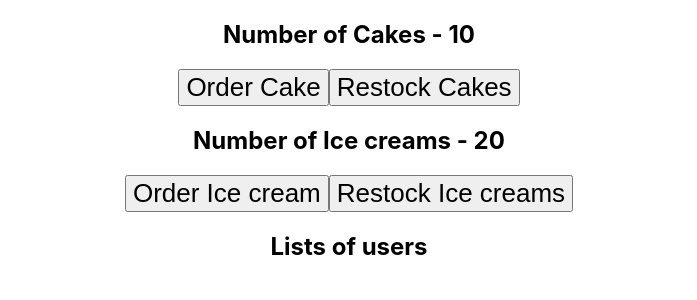
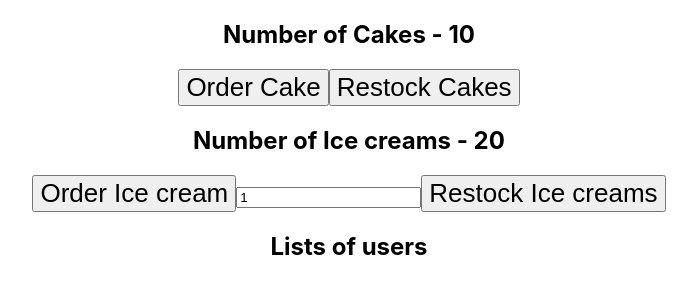
Before and after one commit to rohit-kumaar/use_react_toolkit_in_react_app, a React (Vite) app: page / in a window 1280 px wide. Shown: the top 300 px of the page, without its empty margins (291-988 px from the left). Built offline with nearby package versions, Linux system fonts and the light colour scheme.

Commit message:
apply useState to updata the value

```diff
--- a/src/features/icecream/IcecreamView.jsx
+++ b/src/features/icecream/IcecreamView.jsx
@@ -3,13 +3,21 @@ import { useSelector, useDispatch } from "react-redux";
 import { ordered, restocked } from "./icecreamSlice";
 
 function IcecreamView() {
+  const [value, setValue] = React.useState(1);
   const numOfIcecreams = useSelector((state) => state.icecream.numOfIcecreams);
   const dispatch = useDispatch();
   return (
     <div>
       <h2>Number of Ice creams - {numOfIcecreams}</h2>
       <button onClick={() => dispatch(ordered())}>Order Ice cream</button>
-      <button onClick={() => dispatch(restocked(2))}>Restock Ice creams</button>
+      <input
+        type="number"
+        value={value}
+        onChange={(e) => setValue(parseInt(e.target.value))}
+      />
+      <button onClick={() => dispatch(restocked(value))}>
+        Restock Ice creams
+      </button>
     </div>
   );
 }
```
